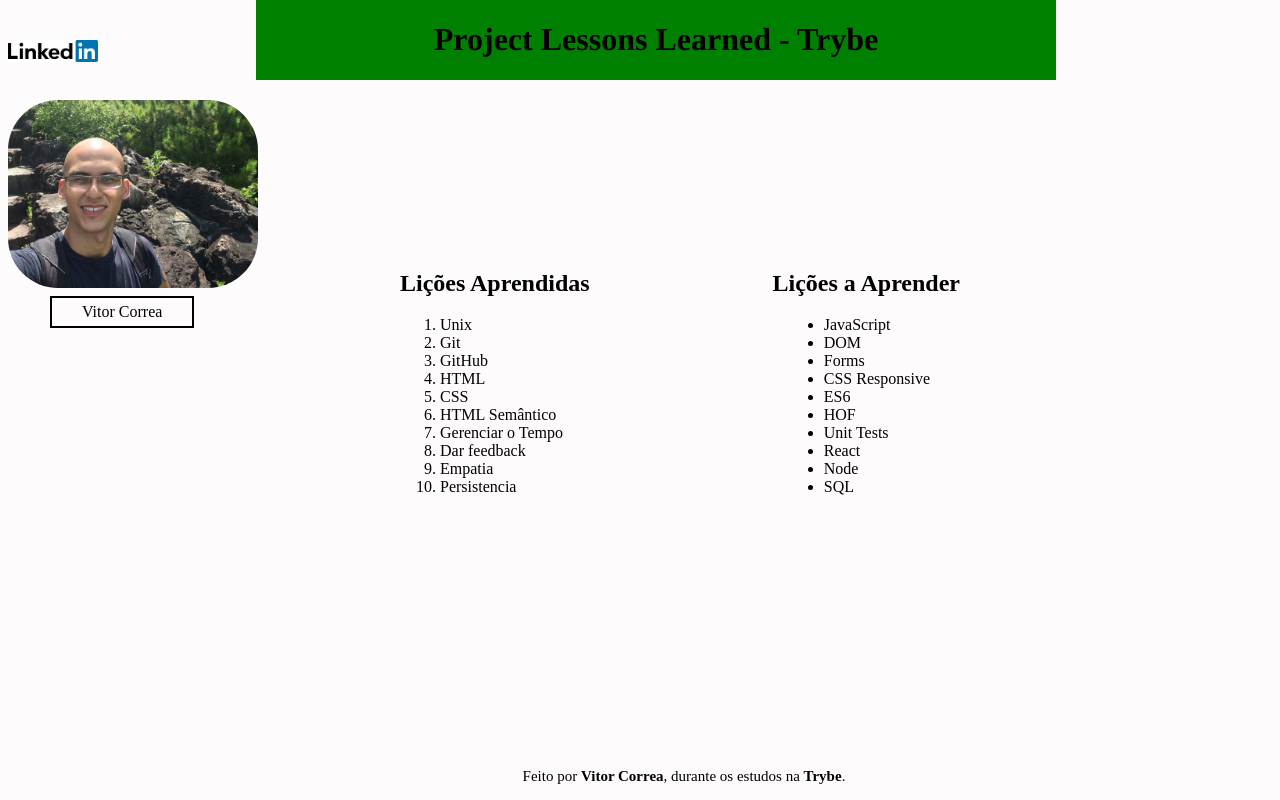
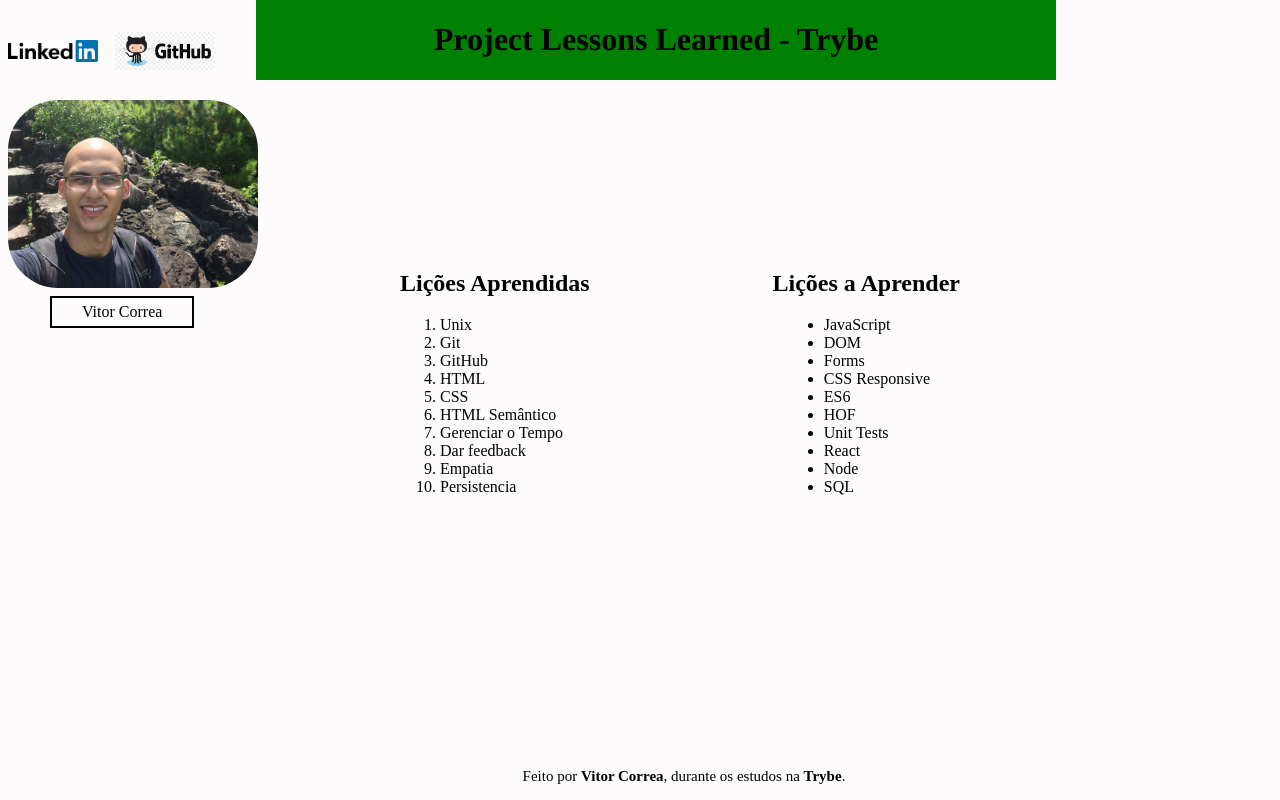
Before and after one commit to VitorCorrea18/first_project_lessons_learned, a website: page index.html in a window 1280 px wide. Drawn offline with Linux system fonts and the light colour scheme.

Commit message:
adicionando um segundo link

```diff
--- a/index.html
+++ b/index.html
@@ -18,6 +18,8 @@
   <p id="meu-nome">Vitor Correa</p>
   <a href="https://www.linkedin.com/in/vitorcorrea18/" target="_blank">
     <img id="linkedinlogo" src="/imagens/images.png" alt="Linkedin Logo"></a>
+  <a href="https://github.com/VitorCorrea18" target="_blank">
+    <img id="githublogo" src="/imagens/github.png" alt="GitHub Logo"></a>
 
   <main>
     <section>
--- a/style.css
+++ b/style.css
@@ -72,3 +72,10 @@
   position: fixed;
   top: 5%;
 }
+
+#githublogo {
+  width: 100px;
+  position: fixed;
+  top: 4%;
+  left: 115px;
+}
```
Also changed, not shown: imagens/github.png (added).
